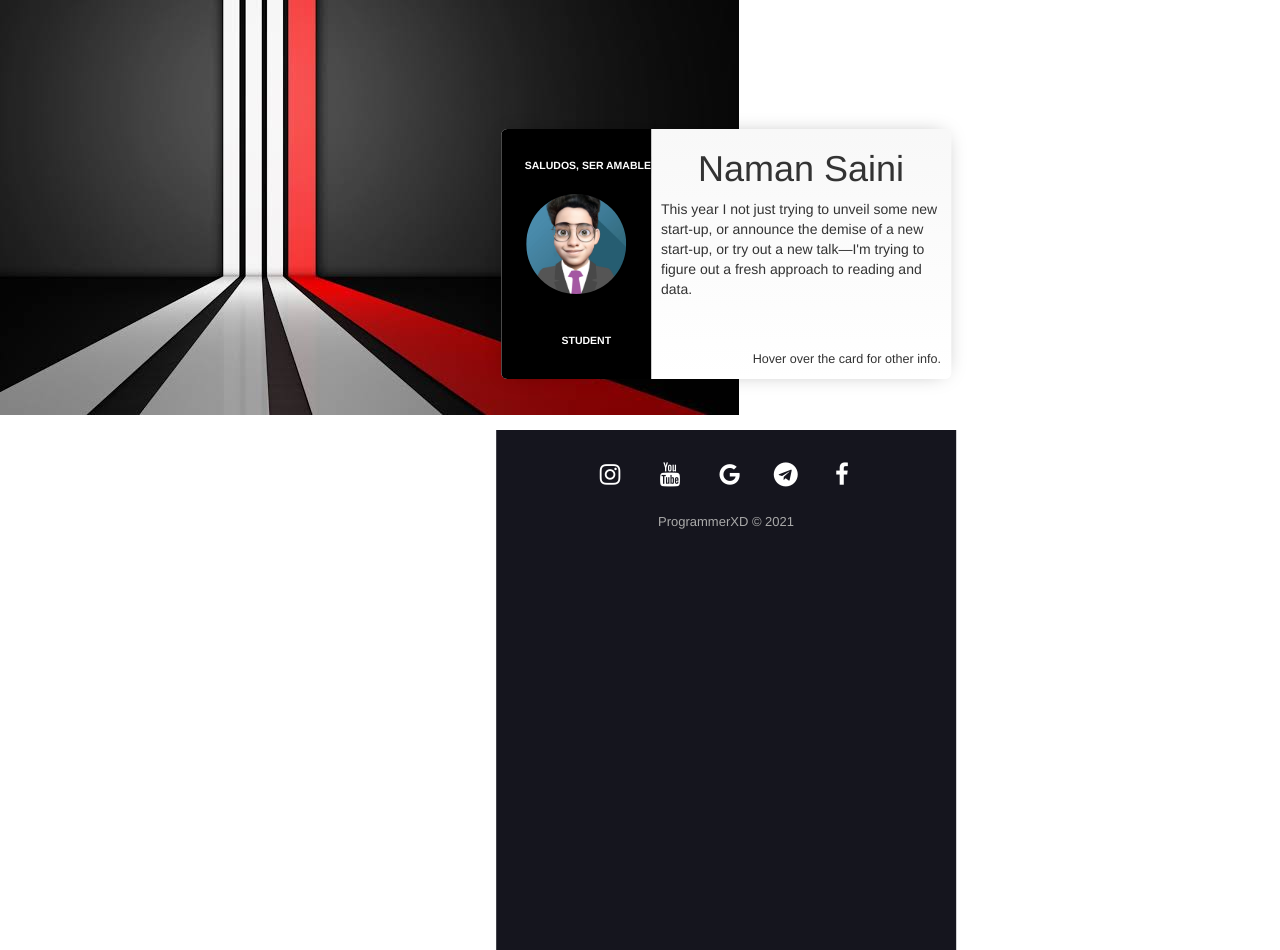
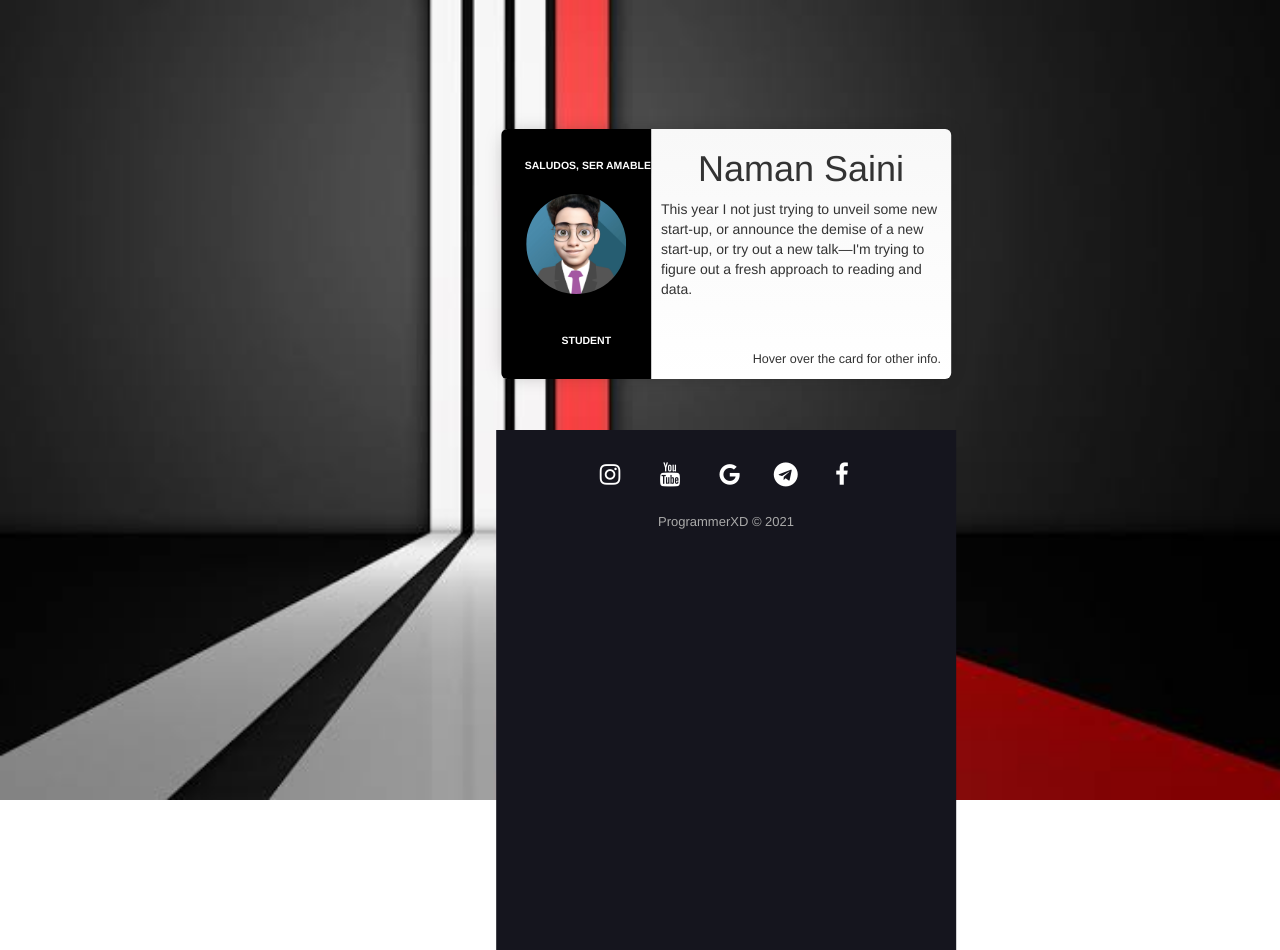
Before and after one commit to realpxd/ProgrammerXD, a PHP site: page / in a window 1280 px wide. Run offline with PHP 8.4, Linux system fonts and the light colour scheme.

Commit message:
Update index.css

```diff
--- a/index.css
+++ b/index.css
@@ -5,7 +5,10 @@ html, body {
   scroll-behavior: smooth;
   background-image: url("cool-background-4.png");
   background-repeat:no-repeat;
-  background-size:auto;
+  background-size: cover;
+  height: 100%;
+  overflow: hidden;
+
 }
 body{
 -webkit-tap-highlight-color: rgba(255, 255,255,0
```
